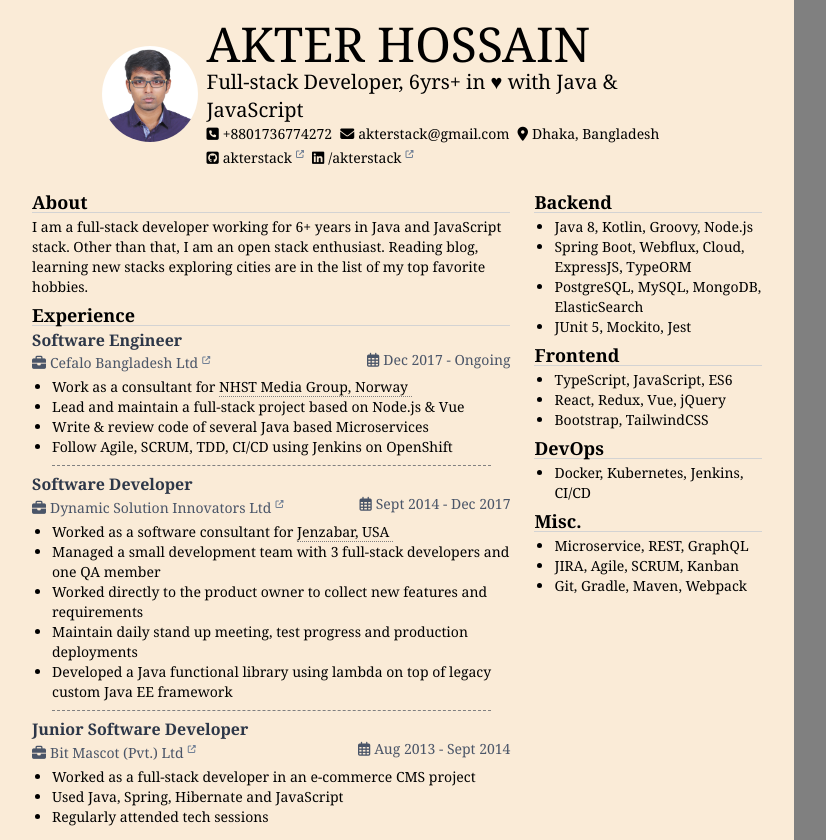
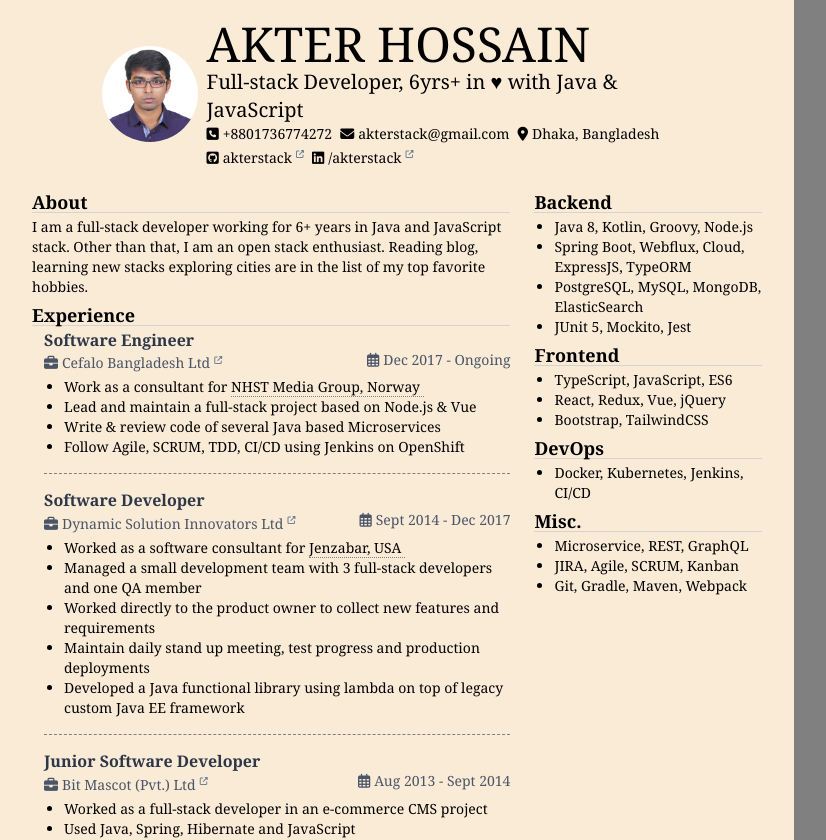
Before and after one commit to akterstack/rezume, a React app: page / in a window 1280 px wide. Shown: the top 840 px of the page, without its empty margins (0-826 px from the left). Built offline with nearby package versions, Linux system fonts and the light colour scheme.

Commit message:
update horizontal line

```diff
--- a/src/components/Experience.tsx
+++ b/src/components/Experience.tsx
@@ -37,7 +37,7 @@ export function Experience() {
           <div className="section-title">Experience</div>
           {experiences.map(({ title, duration, company, roles }, idx) => {
             return (
-              <>
+              <div className="pl-3">
                 <ExperienceHeading
                   title={title}
                   company={company}
@@ -49,11 +49,11 @@ export function Experience() {
                   ))}
                 </ul>
                 {idx < experiences.length - 1 && (
-                  <div className="flex justify-center mb-2">
-                    <hr className="w-11/12 justify-center" />
+                  <div className="flex justify-center my-4">
+                    <hr className="w-full justify-center" />
                   </div>
                 )}
-              </>
+              </div>
             );
           })}
         </section>
```
